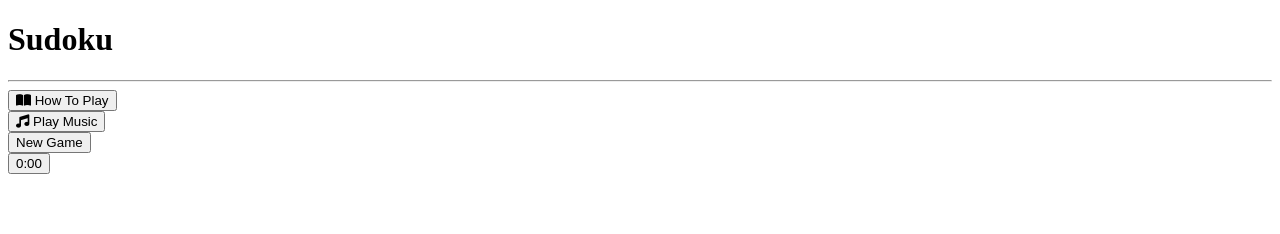
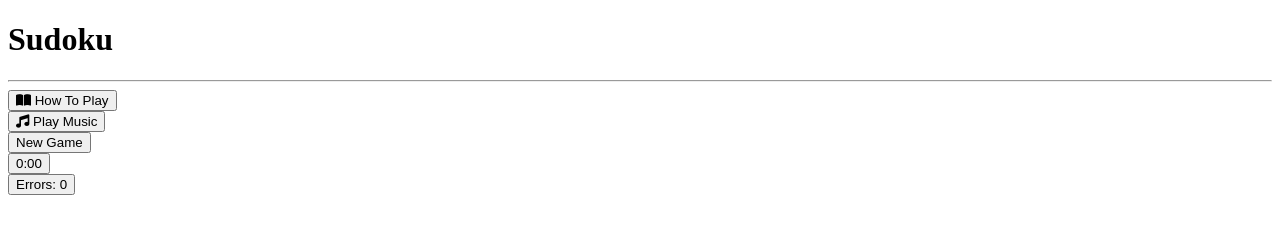
Before and after one commit to Tonywilson1211/P2_Sudoku, a plain HTML site: page game.html in a window 1280 px wide. Drawn offline with Linux system fonts and the light colour scheme.

```diff
--- a/game.html
+++ b/game.html
@@ -40,4 +40,9 @@
                     </span>
                 </button>
             </div>
+            <div>
+                <button id="error" class="gamepage-buttons" aria-label="counts the number of errors made during a game.">
+                    Errors: <span class="counter-text">0</span>
+                </button>
+            </div>
         </div>
```
